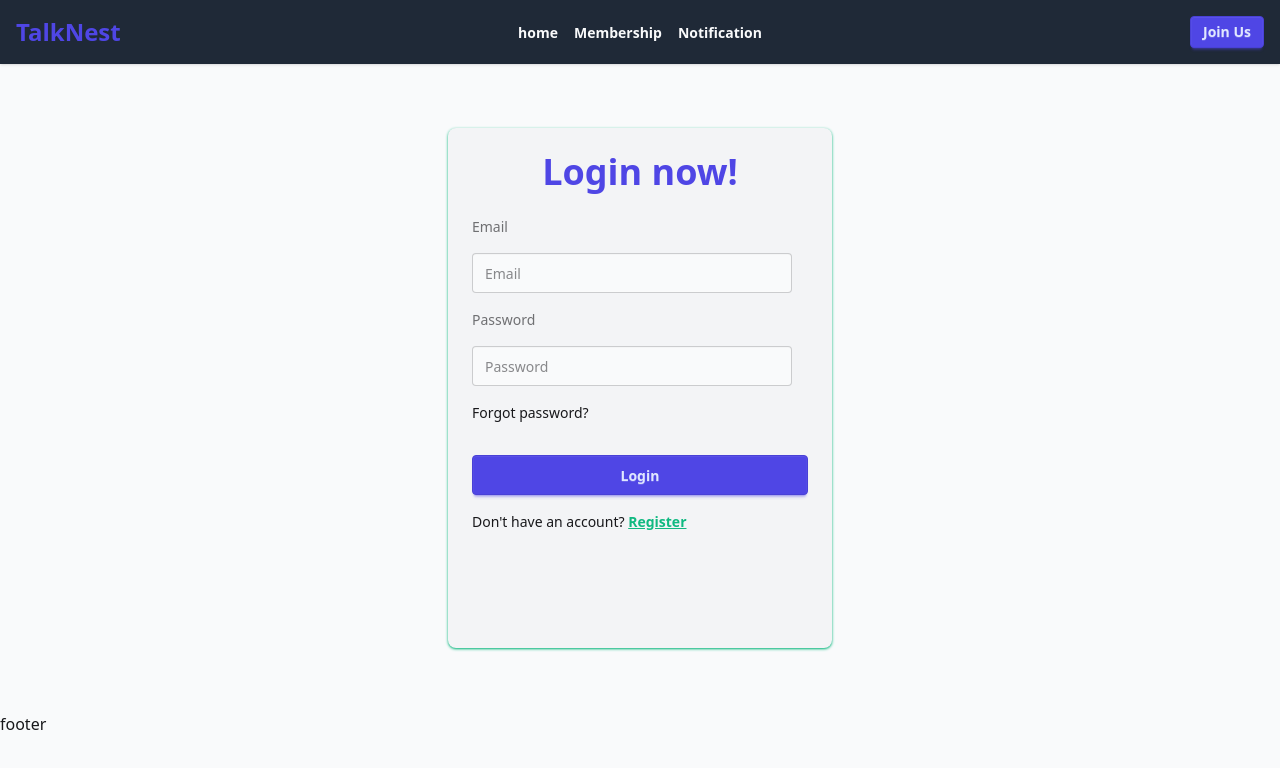
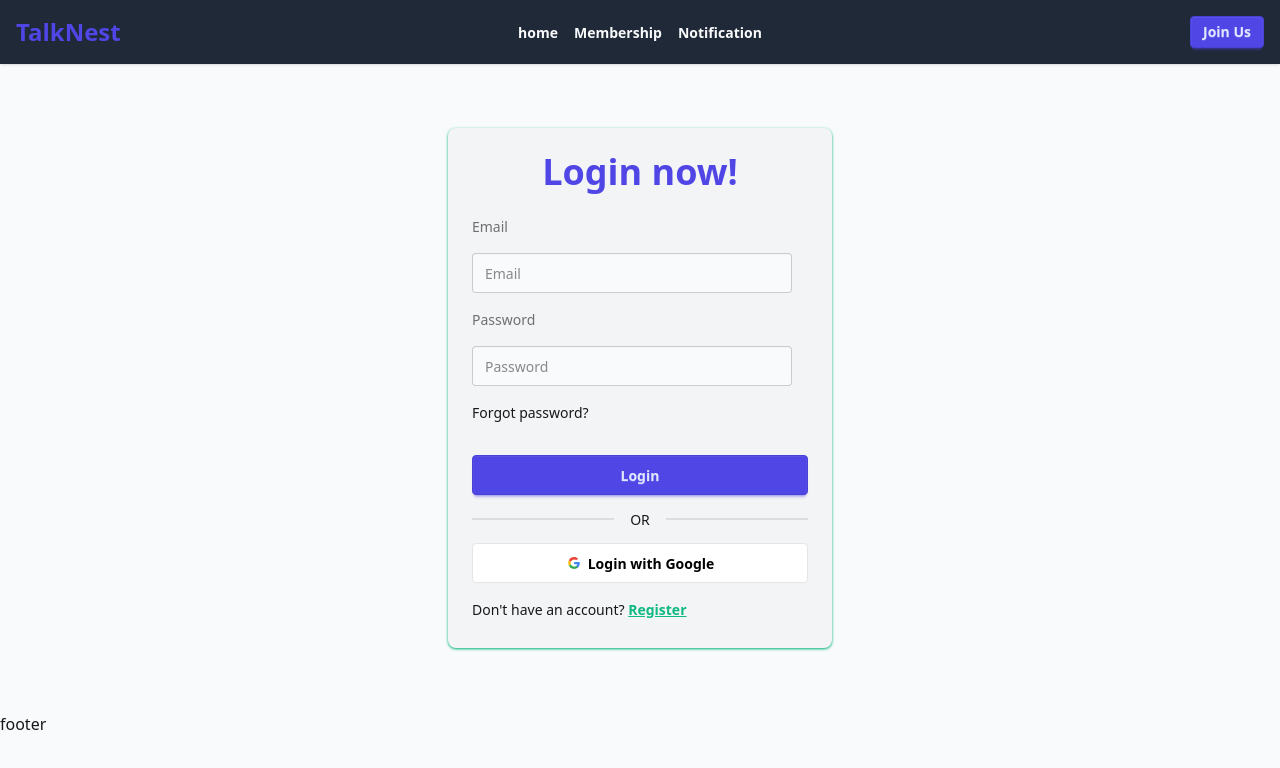
Before and after one commit to NazmulhaqueD/talkNest-client, a React (Vite) app: page /login in a window 1280 px wide. Shown: the top 768 px of the page. Built offline with nearby package versions, Linux system fonts and the light colour scheme; no server answers.

Commit message:
User info added by extra info in mongodb and work divider

```diff
--- a/src/components/loginByGoogle/LoginByGoogle.jsx
+++ b/src/components/loginByGoogle/LoginByGoogle.jsx
@@ -3,17 +3,30 @@ import { useLocation, useNavigate } from 'react-router';
 import Swal from 'sweetalert2';
 import { toast } from 'react-toastify';
 import { AuthContext } from '../../context/provider/AuthProvider';
+import UseAxiosSecure from '../../hooks/UseAxiosSecure';
 
 const LoginByGoogle = () => {
 
-    const { signInWithGoogle, setUser } = useContext(AuthContext);
+    const { signInWithGoogle } = useContext(AuthContext);
     const navigate = useNavigate();
     const location = useLocation();
+    const axiosSecure = UseAxiosSecure();
 
     const handleSignInWithGoogle = () => {
         signInWithGoogle()
             .then(result => {
-                setUser(result.user);
+                const newUser = {
+                    name: result?.user?.displayName,
+                    email: result?.user?.email,
+                    image: result?.user?.photoURL,
+                    badge: "bronze",
+                    role: "user",
+                    isMember: false
+                }
+                if (result?.user) {
+                    axiosSecure.post('/users', newUser)
+                        .then(res => {
+                            if (res?.insertedId) {
                                 Swal.fire({
                                     icon: "success",
                                     title: `Welcome ${result?.user.displayName}`,
@@ -21,6 +34,9 @@ const LoginByGoogle = () => {
                                     timer: 2000
                                 });
                                 navigate(`${location?.state ? location.state : '/'}`)
+                            }
+                        })
+                }
             })
             .catch(error => {
                 toast.error(error.message)
--- a/src/components/navbar/Navbar.jsx
+++ b/src/components/navbar/Navbar.jsx
@@ -46,7 +46,7 @@ const Navbar = () => {
                                     <div className={`dropdownBox w-46 flex flex-col z-20 bg-base-300 p-4 mt-0 rounded-b-sm gap-y-2 transition-all duration-300 absolute activeLink linkByImage -right-18
                                     ${isDropdown ? 'top-14' : '-top-56'}`}>
                                         <p>{user?.displayName}</p>
-                                        <p><NavLink onClick={() => setIsDropdown(false)} to='/joinedEvents'>Dashboard</NavLink></p>
+                                        <p><NavLink onClick={() => setIsDropdown(false)} to='/dashboard'>Dashboard</NavLink></p>
                                         <p><NavLink onClick={() => setIsDropdown(false)}><Logout></Logout></NavLink></p>
                                     </div>
                                 </span> :
--- /dev/null
+++ b/src/components/shared/Divider.jsx
@@ -0,0 +1,9 @@
+import React from 'react';
+
+const Divider = () => {
+    return (
+        <div className="divider">OR</div>
+    );
+};
+
+export default Divider;
--- a/src/pages/login/Login.jsx
+++ b/src/pages/login/Login.jsx
@@ -5,6 +5,8 @@ import { toast } from 'react-toastify';
 import { AuthContext } from '../../context/provider/AuthProvider';
 import Swal from 'sweetalert2';
 import { useForm } from 'react-hook-form';
+import Divider from '../../components/shared/Divider';
+import LoginByGoogle from '../../components/loginByGoogle/LoginByGoogle';
 
 const Login = () => {
 
@@ -48,6 +50,9 @@ const Login = () => {
                     <div><a className="link link-hover">Forgot password?</a></div>
                     <button type='submit' className="btn btn-primary w-full mt-4">Login</button>
 
+                    <Divider></Divider>
+                    <LoginByGoogle></LoginByGoogle>
+
                     <p>Don't have an account? <NavLink to={'/register'} className={'text-accent underline font-semibold '}>Register</NavLink></p>
 
                 </form>
--- a/src/pages/register/Register.jsx
+++ b/src/pages/register/Register.jsx
@@ -6,6 +6,7 @@ import LoginByGoogle from '../../components/loginByGoogle/LoginByGoogle';
 import { useForm } from 'react-hook-form';
 import { toast } from 'react-toastify';
 import UseAxiosSecure from '../../hooks/UseAxiosSecure';
+import Divider from '../../components/shared/Divider';
 
 const Register = () => {
 
@@ -17,11 +18,19 @@ const Register = () => {
         const { name, email, photo, password } = data;
         signUp(email, password)
             .then(result => {
+
                 if (result?.user) {
                     profileUpdate(name, photo)
                         .then(() => {
-                            const user = result?.user;
-                            axiosSecure.post('/users', user)
+                            const newUser = {
+                                name: result?.user?.displayName,
+                                email: result?.user?.email,
+                                image: result?.user?.photoURL,
+                                badge: "bronze",
+                                role: "user",
+                                isMember: false
+                            }
+                            axiosSecure.post('/users', newUser)
                                 .then(res => {
                                     console.log(res.data);
                                     Swal.fire({
@@ -64,6 +73,8 @@ const Register = () => {
                     <div><a className="link link-hover">Forgot password?</a></div>
                     <button type='submit' className="btn btn-primary w-full mt-4">Register</button>
 
+                    <Divider></Divider>
+
                     <LoginByGoogle></LoginByGoogle>
                     <p>Already have an account? <NavLink to='/login' className={'text-accent underline font-semibold'}>Login</NavLink></p>
 
```
Lines whose indentation alone changed are shown as unchanged.
